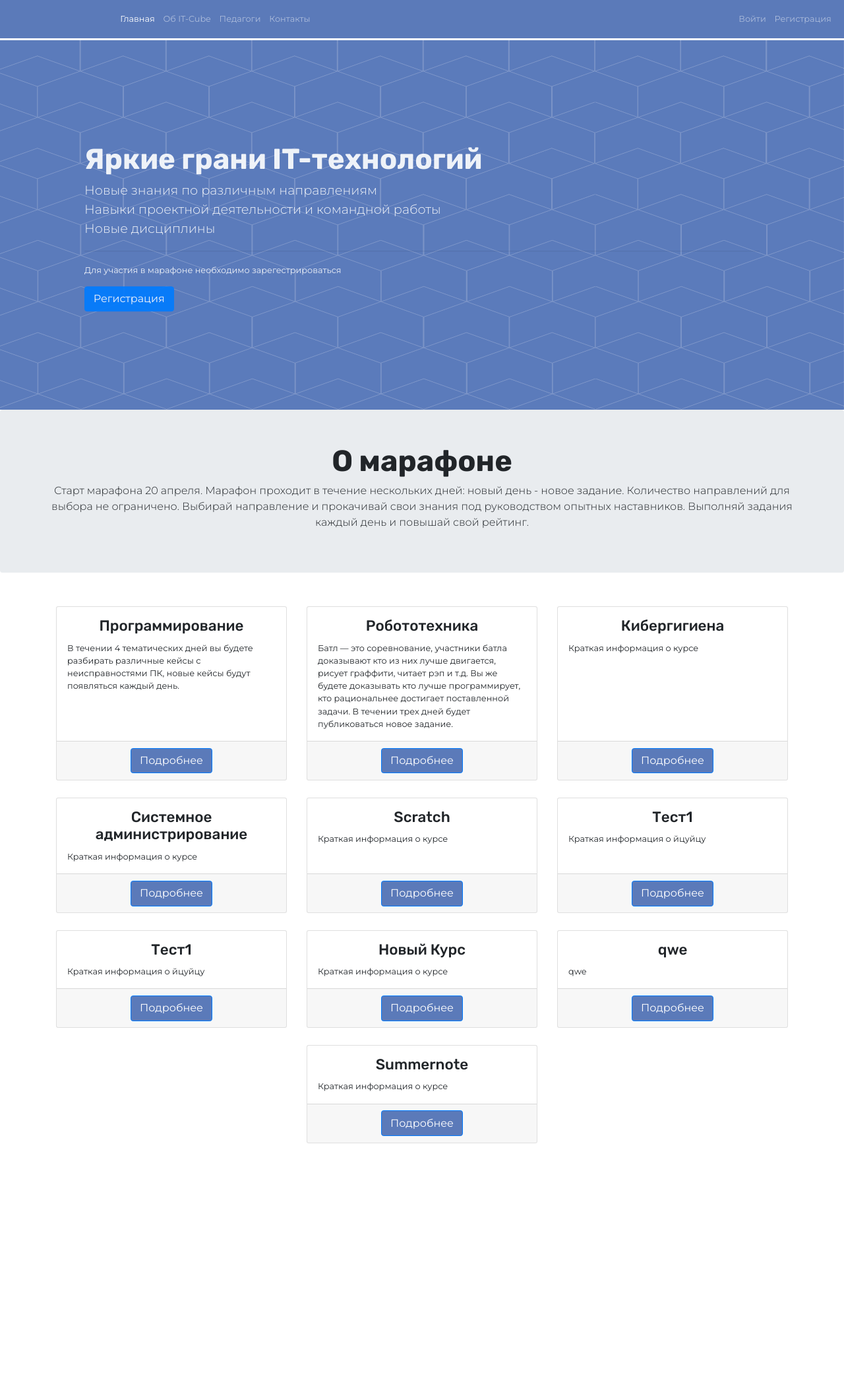
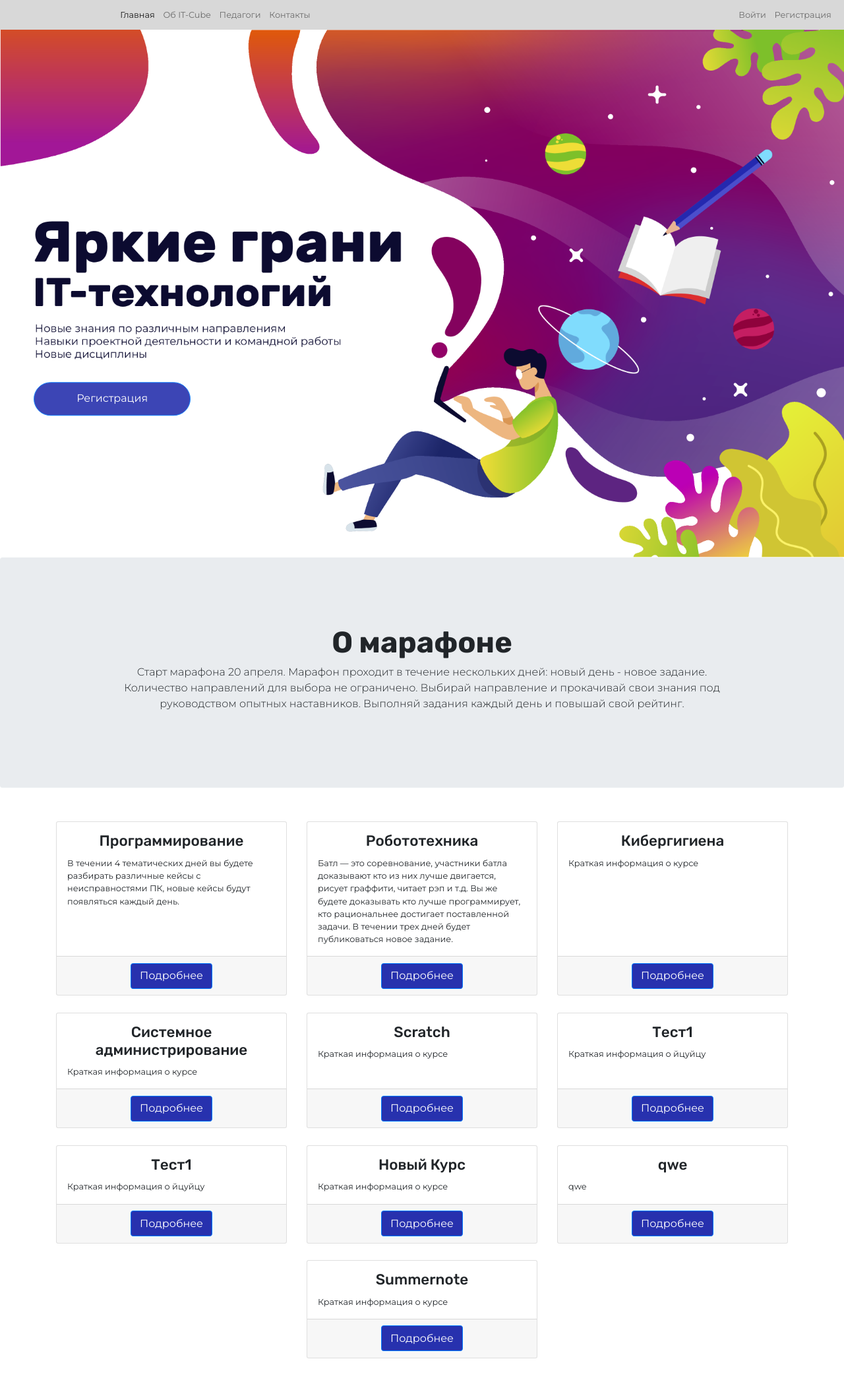
Before and after one commit to Markoni23/itcubemarathon, a Django app: page / in a window 1280 px wide. Shown: the whole page at 66% size. Before the commit the page ends 1733 px from the top, so only its background shows below. Run offline with Django 3.2, Linux system fonts and the light colour scheme; data comes from the database, SQL or seed files in the repository; both versions use the stored data as it was after the commit; some libraries are stand-ins or nearby versions.

Commit message:
still design

```diff
--- a/itcubesite/static/css/custom.css
+++ b/itcubesite/static/css/custom.css
@@ -24,14 +24,14 @@ body
 .img__container>img {
   display: inline-block;
   width: 100%;
-  height: 70vh;
+  height: 100%;
 }
 
 .img__description {
     position:absolute;
     width: 80%;
-    top:50%;
-    left:50%;
+    top:70%;
+    left:44%;
     color: white;
     opacity: 0.9;
     transform:translate(-50%, -50%);
@@ -55,3 +55,8 @@ body
 h1,h2,h3{
   font-family: 'Rubik', sans-serif;
 }
+
+.my_btn{
+  background-color: #2731AE;
+
+}
--- a/marathon/templates/index.html
+++ b/marathon/templates/index.html
@@ -2,22 +2,22 @@
 {% block index %}
 {% load static %}
 
-    <div class="img__container mt-1 mb-0">
+    <div class="img__container mt-0 mb-0">
         <img src="{% static 'images/image.png' %}" class="image" alt="Описание изображения...">
-        <div class="img__description">
+       <!-- <div class="img__description">
             <div class="img__header">Яркие грани IT-технологий</div>
           <p class="lead"> Новые знания по различным направлениям
                       <br> Навыки проектной деятельности и командной работы
                       <br>Новые дисциплины</p>
+                        -->
           {% if not request.user.is_authenticated %}
-            <hr class="my-4">
-            <p class="fs"> Для участия в марафоне необходимо зарегестрироваться</p>
-            <a class="btn btn-primary btn-lg" href="{% url 'register' %}" role="button">Регистрация</a>
-            {% endif %}
-        </div>
+          <div class="img__description">
+            <a class="btn rounded-pill btn-primary btn-lg my_btn" style="padding: 1rem 5rem;" href="{% url 'register' %}" role="button">Регистрация</a>
+          </div>
+          {% endif %}
     </div>
 
-    <div class="jumbotron text-center px-5">
+    <div class="jumbotron text-center" style="padding: 8rem 10rem;">
             <h1 class="display-4" style="font-weight: bold;">О марафоне</h1>
             <p class="lead mx-5">Старт марафона 20 апреля.
                 Марафон проходит в течение нескольких дней: новый день - новое задание.
@@ -44,7 +44,7 @@
                 <p class="card-text">{{course.short_info}}</p>
               </div>
               <div class="card-footer text-center">
-                <a class="btn btn-primary  btn-lg" style="background-color: #5b7ab9;" href="{% url 'course' course.pk%}" role="button">Подробнее</a>
+                <a class="btn btn-primary  btn-lg my_btn"  href="{% url 'course' course.pk%}" role="button">Подробнее</a>
               </div>
             </div>
           </div>
--- a/templates/base.html
+++ b/templates/base.html
@@ -17,7 +17,7 @@
     <title>{{ title }}</title>
   </head>
   <body>
-  <nav class="navbar navbar-expand-lg navbar-dark" style="padding: 1rem 1rem; background-color: #5b7ab9;">
+  <nav class="navbar navbar-expand-lg navbar-light" style="background-color:#D8D8D8;">
 
     <div class="navbar-collapse collapse w-100 dual-collapse2 order-1 order-md-2">
         <ul class="navbar-nav mx-auto text-center">
```
Also changed, not shown: db.sqlite3, itcubesite/static/images/image.png, 1 other file.
